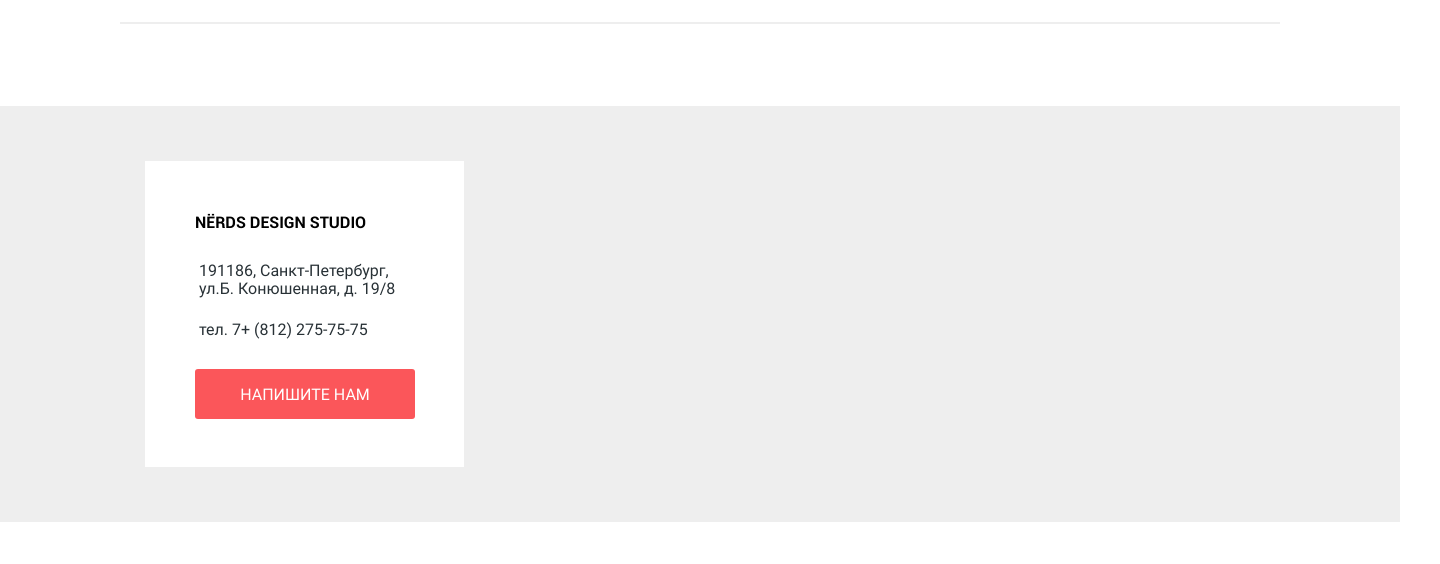
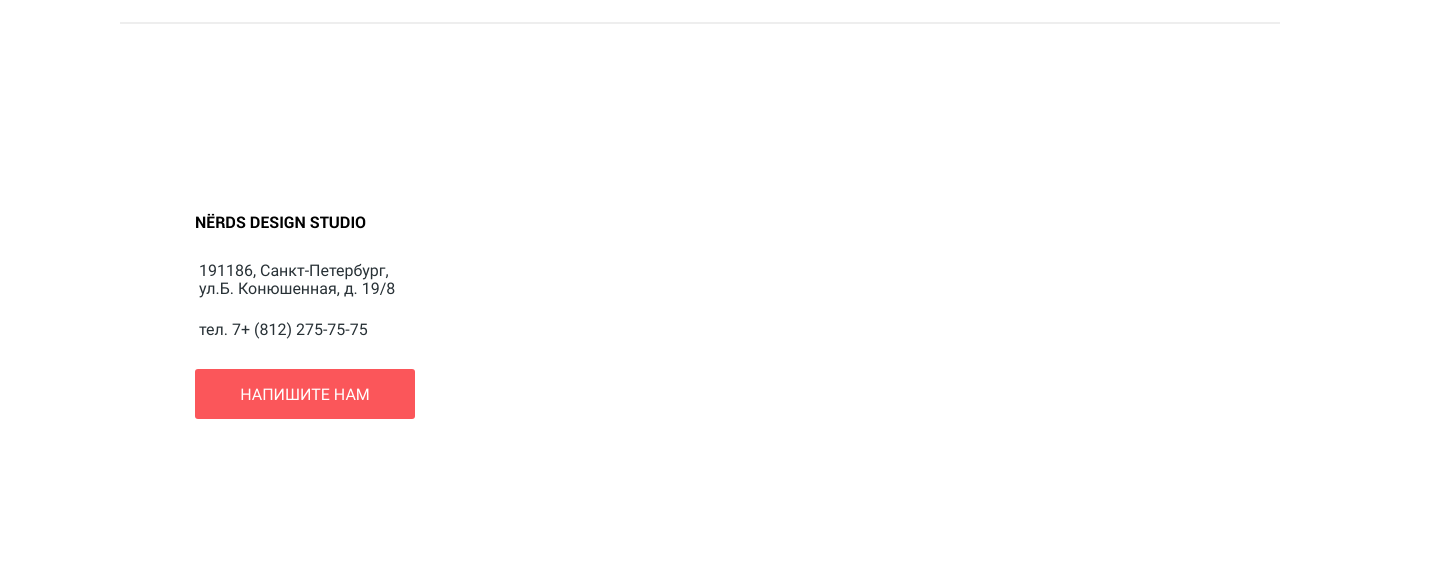
Before and after one commit to Clofi-cloo/229006-nerds, a plain HTML site: page index.html in a window 1280 px wide. Shown: the part 1738-2302 px from the top of the page, 1440 px wide, since content can reach past the window. Drawn offline with Linux system fonts and the light colour scheme.

Commit message:
залил проект

```diff
--- a/css/style.css
+++ b/css/style.css
@@ -452,12 +452,12 @@
 .map {
   position: relative;
   height: 416px;
-  background-color: #eeeeee;
+  width: 1440px;
+  margin: 0 auto;
 }
 
-.map-positeoner {
-  width: 1440px;
-  margin: 0 auto;
+.map iframe {
+  border: 0;
 }
 
 .adres-form {
@@ -956,6 +956,10 @@
  .window-form {
    padding-top: 30px;
  }
+<<<<<<< HEAD
+
+=======
+>>>>>>> origin/master
  .window-form textarea {
    display: block;
    width: 750px;
--- a/index.html
+++ b/index.html
@@ -150,7 +150,8 @@
         </div>
 
         <section class="map">
-          <iframe src="https://yandex.ru/map-widget/v1/-/CBa5i8sRdB" width="100%" height="416" frameborder="0"></iframe>
+
+          <iframe src="https://yandex.ru/map-widget/v1/-/CBa5i8sRdB" width="1440" height="416"></iframe>
           <div class="map-positeoner">
             <div class="adres-form">
               <h3 class="section-title">Nёrds design studio</h3>
```
Also changed, not shown: catalog.html (+1 -1 lines).
